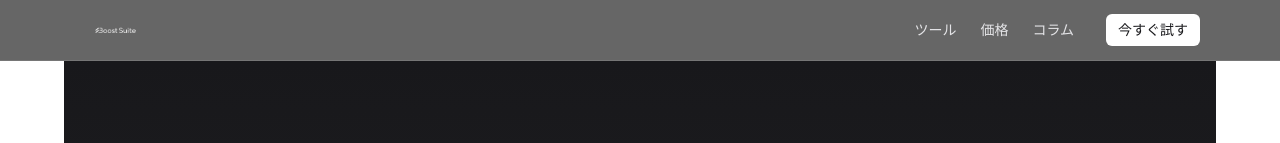
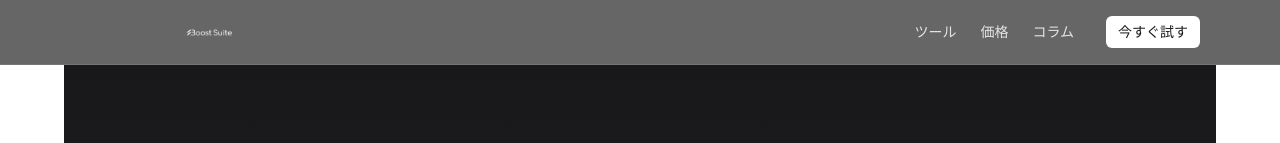
Before and after one commit to Waltz0820/boostsuite-app, a Next.js app: page / in a window 1280 px wide. Shown: the top 143 px of the page. Built offline with nearby package versions, Linux system fonts and the light colour scheme.

Commit message:
feat: 変更内容

```diff
--- a/app/components/header.tsx
+++ b/app/components/header.tsx
@@ -12,15 +12,16 @@ export default function Header() {
       {/* 高さ：mobile 56px / md 60px / lg 68px */}
       <div className="mx-auto max-w-6xl px-4 py-2 md:py-2.5 lg:py-3 flex items-center justify-between">
        <Link href="/" className="flex items-center gap-3">
-          {/* ロゴ：モバイルでも存在感を出す（h-7 → md:h-8 → lg:h-9） */}
+  {/* ロゴ枠：ここで見た目サイズをガッと決める */}
+  <div className="relative h-8 w-[190px] md:h-9 md:w-[230px] lg:h-10 lg:w-[260px]">
     <Image
       src="/logo.png"
       alt="Boost Suite"
-            width={220}
-            height={44}
-            className="h-7 md:h-8 lg:h-9 w-auto"
+      fill
+      className="object-contain"  // 余白があってもロゴ自体が枠いっぱいにフィット
       priority
     />
+  </div>
   <span className="sr-only">Boost Suite</span>
 </Link>
 
```
Lines whose indentation alone changed are shown as unchanged.
